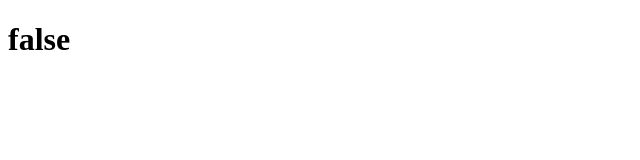
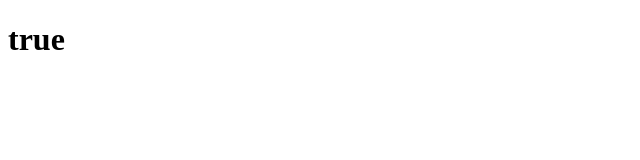
Before and after one commit to VitalyGorgun/vitalygorgun.github.io, a plain HTML site: page index.html in a window 1280 px wide. Shown: the full height of the page, 0-640 px from the left. Drawn offline with Linux system fonts and the light colour scheme.

Commit message:
Update index.html

```diff
--- a/index.html
+++ b/index.html
@@ -6,6 +6,6 @@
     <title>Document</title>
 </head>
 <body>
-    <h1 id="allowed">false</h1>
+    <h1 id="allowed">true</h1>
 </body>
 </html>
```
